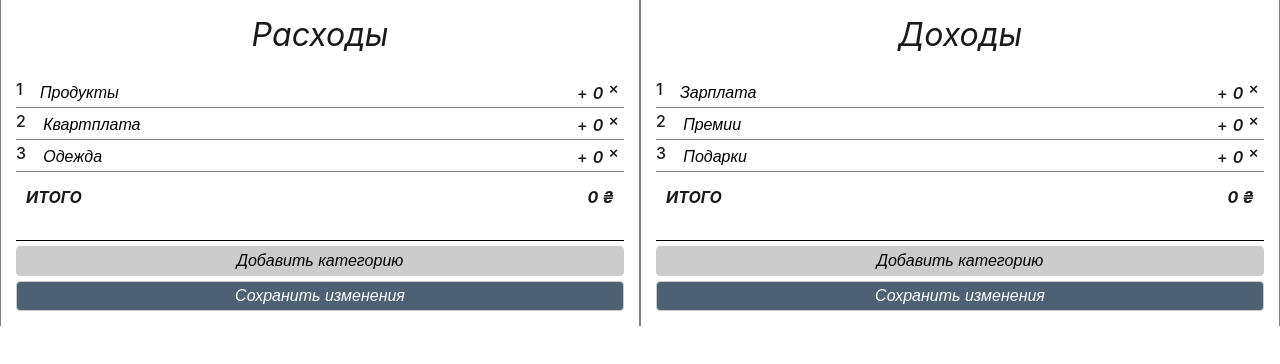
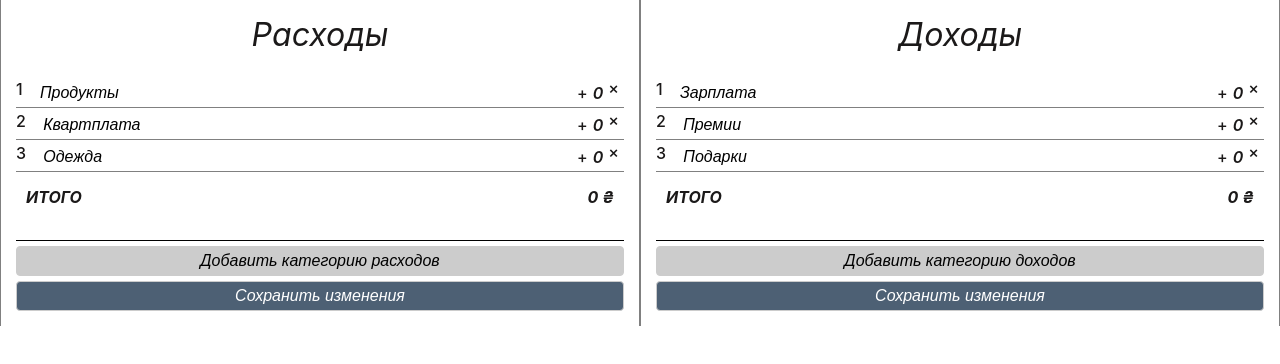
Before and after one commit to AShoful/test-stubbs-pro, a React (Create React App) app: page / in a window 1280 px wide. Shown: the top 364 px of the page. Built offline with nearby package versions, Linux system fonts and the light colour scheme.

Commit message:
fixed balanceSection

```diff
--- a/package.json
+++ b/package.json
@@ -3,8 +3,8 @@
   "version": "0.1.0",
   "private": true,
   "dependencies": {
-    "react": "^16.9.0",
-    "react-dom": "^16.9.0",
+    "react": "^16.12.0",
+    "react-dom": "^16.12.0",
     "react-scripts": "3.1.1"
   },
   "scripts": {
@@ -41,6 +41,6 @@
     "extends": "react-app"
   },
   "devDependencies": {
-    "gh-pages": "^2.1.1"
+    "gh-pages": "^2.2.0"
   }
 }
--- a/src/Components/BalanceSection/index.js
+++ b/src/Components/BalanceSection/index.js
@@ -84,7 +84,7 @@ class BalanceSection extends React.Component {
                 onClick={() =>this.handleAdd(line)}
                 disabled={!line.trim() || includes(store, line)}
                 >
-                Добавить категорию
+                Добавить категорию {title(name).toLocaleLowerCase().slice(0, title(name).length-1)}ов
             </Button>
             <Button size={'main'}
                 onClick={() => {onSaveState(name, store)}}
```
Also changed, not shown: 1 other file (tests, documents, lock files or other folders).
